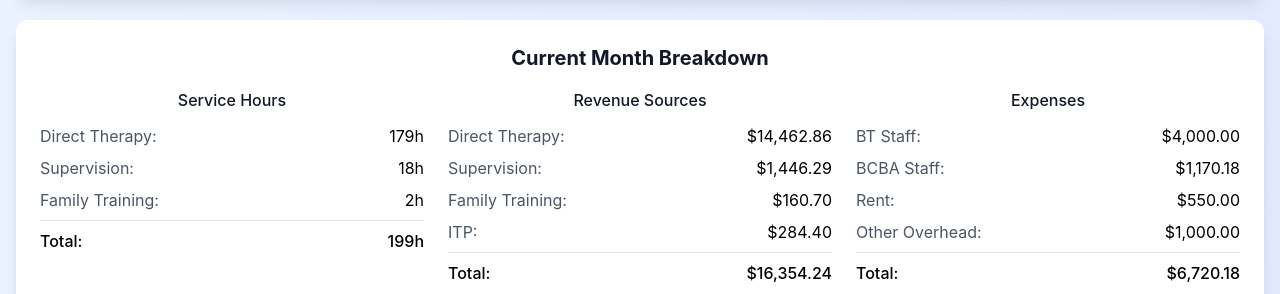
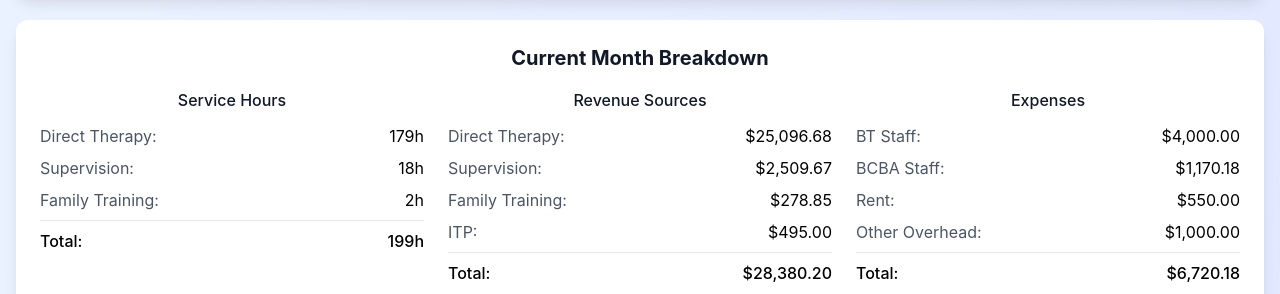
Before and after one commit to treehousetherapy/financial-dashboard, a React (Create React App) app: page / in a window 1280 px wide. Shown: the part 1700-1994 px from the top of the page. Built offline with nearby package versions, Linux system fonts and the light colour scheme.

Commit message:
Update service rates to match actual ABA billing CPT codes and recommended fees

```diff
--- a/src/TreehouseFinancialDashboard.js
+++ b/src/TreehouseFinancialDashboard.js
@@ -14,10 +14,10 @@ const TreehouseFinancialDashboard = () => {
   ]);
 
   const [serviceRates, setServiceRates] = useState({
-    directTherapy: 80.68,
-    supervision: 80.68,
-    familyTraining: 80.68,
-    itp: 94.80
+    directTherapy: 140.00, // 97153: ABA Individual Therapy ($35.00 per 15 min × 4)
+    supervision: 140.00,    // 97155: Observation & Direction ($35.00 per 15 min × 4)
+    familyTraining: 140.00, // 97156: Family/Caregiver Training ($35.00 per 15 min × 4)
+    itp: 165.00            // H0032: ITP ($165.00 flat rate)
   });
 
   const [staffRates, setStaffRates] = useState({
```
